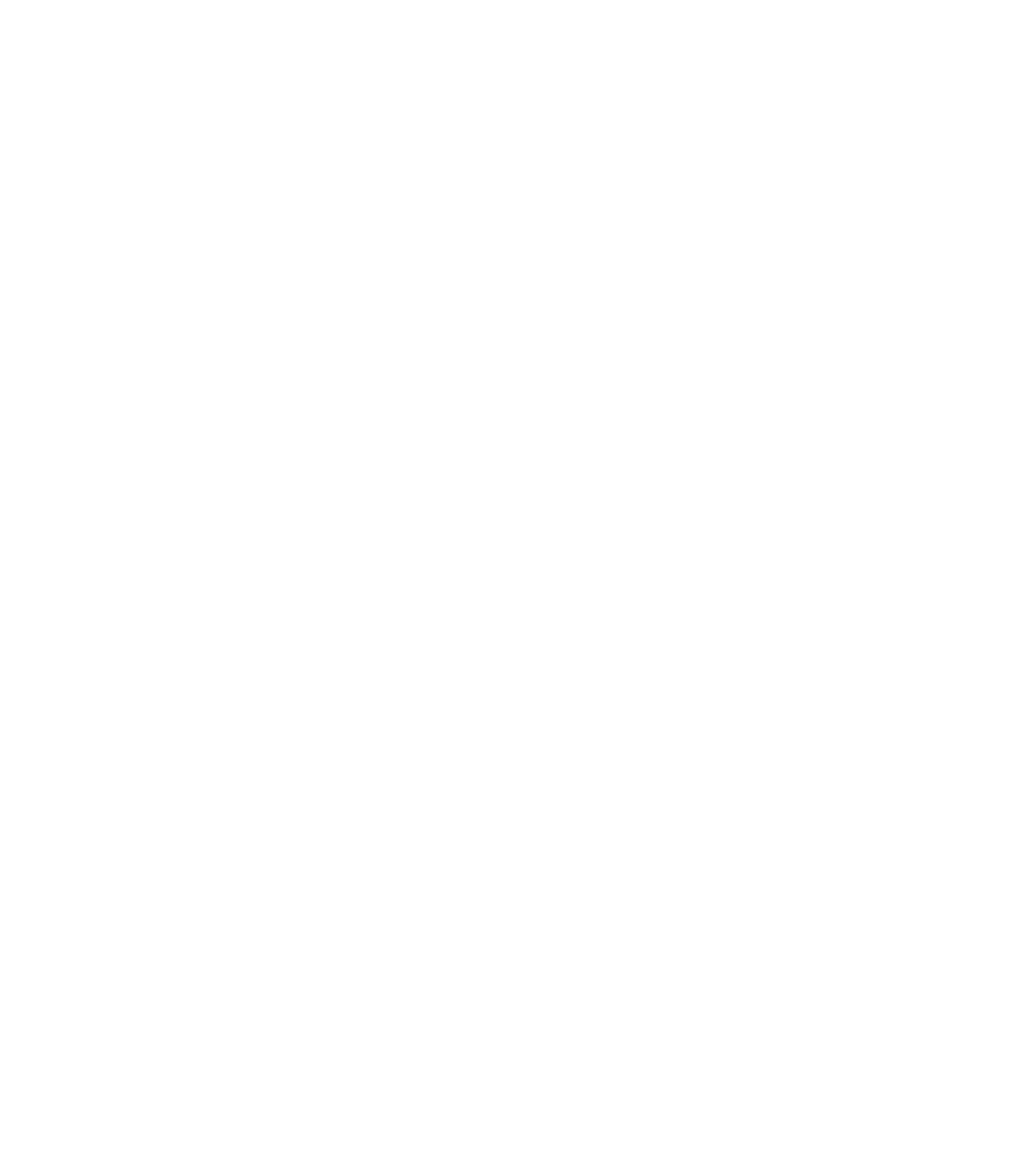
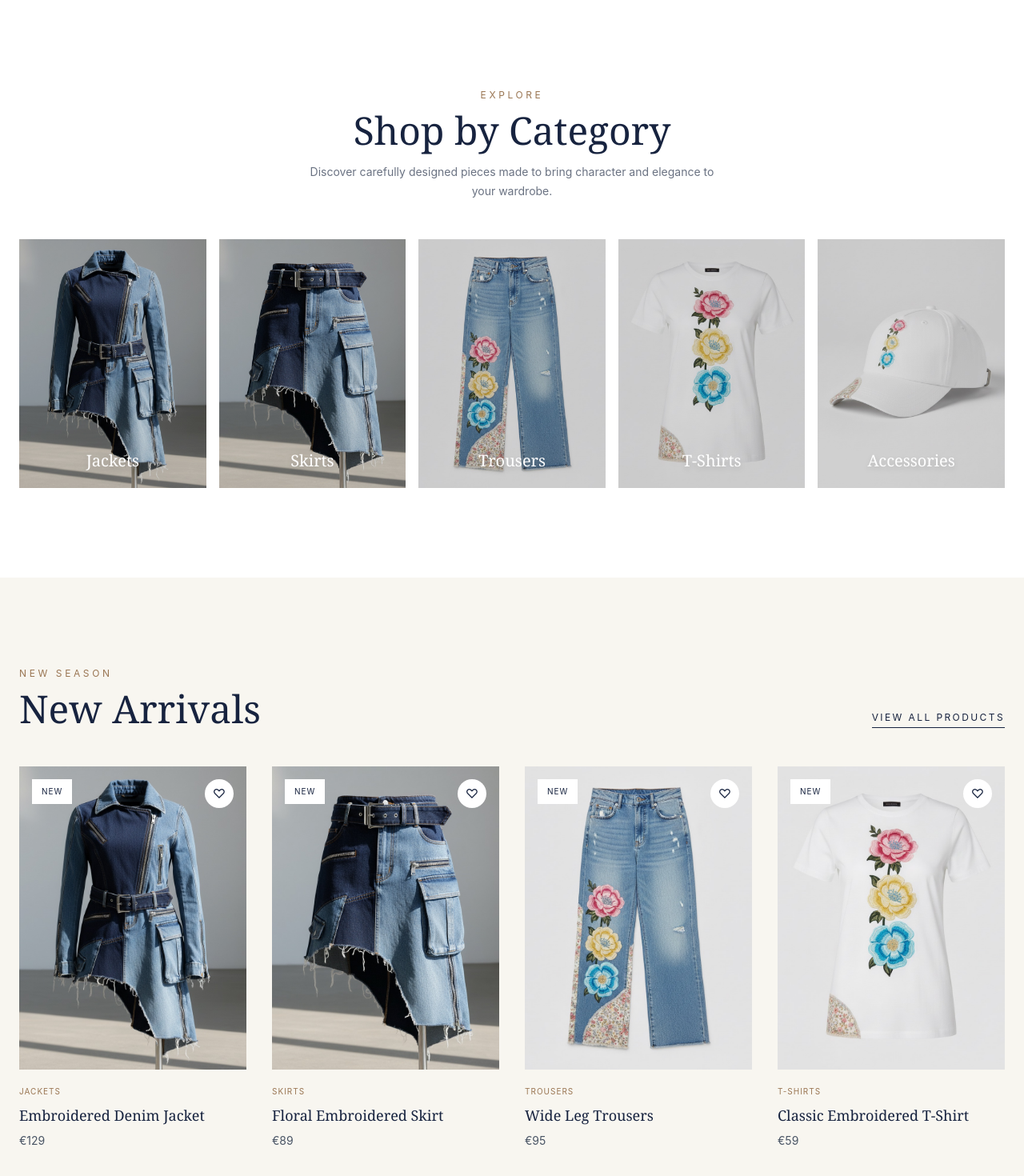
Before and after one commit to zarakhansari/zizocutoure, a React (Vite) app: page / in a window 1280 px wide. Shown: the part 786-2256 px from the top of the page at 80% size. Before the commit the page ends 800 px from the top, so only its background shows below. Built offline with nearby package versions, Linux system fonts and the light colour scheme.

Commit message:
feat: add CategorySection and ProductSection components to the homepage

```diff
--- a/src/App.tsx
+++ b/src/App.tsx
@@ -1,5 +1,7 @@
 import Navbar from "./components/Navbar";
 import Hero from "./components/Hero";
+import CategorySection from "./components/CategorySection";
+import ProductSection from "./components/ProductSection";
 
 function App() {
   return (
@@ -8,6 +10,8 @@ function App() {
 
       <main>
         <Hero />
+        <CategorySection />
+        <ProductSection />
       </main>
     </>
   );
--- /dev/null
+++ b/src/components/CategorySection.tsx
@@ -0,0 +1,89 @@
+import { Link } from "react-router";
+
+const categories = [
+    {
+        name: "Jackets",
+        image: "/images/jacket.jpeg",
+        link: "/women",
+    },
+    {
+        name: "Skirts",
+        image: "/images/skirt.jpeg",
+        link: "/women",
+    },
+    {
+        name: "Trousers",
+        image: "/images/trousers.jpeg",
+        link: "/women",
+    },
+    {
+        name: "T-Shirts",
+        image: "/images/Tshirt.jpeg",
+        link: "/women",
+    },
+    {
+        name: "Accessories",
+        image: "/images/Cap.jpeg",
+        link: "/accessories",
+    },
+];
+
+const CategorySection = () => {
+    return (
+        <section className="bg-white px-6 py-20 md:py-28">
+            <div className="mx-auto max-w-7xl">
+
+                {/* Section heading */}
+                <div className="mb-12 text-center">
+                    <p className="mb-3 text-xs uppercase tracking-[0.3em] text-[#9A7653]">
+                        Explore
+                    </p>
+
+                    <h2 className="font-serif text-4xl text-[#17233F] md:text-5xl">
+                        Shop by Category
+                    </h2>
+
+                    <p className="mx-auto mt-4 max-w-lg text-sm leading-6 text-gray-500">
+                        Discover carefully designed pieces made to bring
+                        character and elegance to your wardrobe.
+                    </p>
+                </div>
+
+                {/* Categories */}
+                <div className="grid grid-cols-2 gap-4 md:grid-cols-3 lg:grid-cols-5">
+
+                    {categories.map((category) => (
+                        <Link
+                            key={category.name}
+                            to={category.link}
+                            className="group"
+                        >
+                            {/* Image */}
+                            <div className="relative aspect-[3/4] overflow-hidden bg-[#F8F6F0]">
+                                <img
+                                    src={category.image}
+                                    alt={category.name}
+                                    className="h-full w-full object-cover transition duration-500 group-hover:scale-105"
+                                />
+
+                                {/* Overlay */}
+                                <div className="absolute inset-0 bg-black/10 transition duration-300 group-hover:bg-black/25" />
+
+                                {/* Category name */}
+                                <div className="absolute inset-x-0 bottom-0 p-5">
+                                    <h3 className="text-center font-serif text-xl text-white drop-shadow-md">
+                                        {category.name}
+                                    </h3>
+                                </div>
+                            </div>
+                        </Link>
+                    ))}
+
+                </div>
+
+            </div>
+        </section>
+    );
+};
+
+export default CategorySection;
--- /dev/null
+++ b/src/components/ProductSection.tsx
@@ -0,0 +1,134 @@
+import { Link } from "react-router";
+
+const products = [
+    {
+        id: 1,
+        name: "Embroidered Denim Jacket",
+        price: "€129",
+        image: "/images/jacket.jpeg",
+        category: "Jackets",
+    },
+    {
+        id: 2,
+        name: "Floral Embroidered Skirt",
+        price: "€89",
+        image: "/images/skirt.jpeg",
+        category: "Skirts",
+    },
+    {
+        id: 3,
+        name: "Wide Leg Trousers",
+        price: "€95",
+        image: "/images/trousers.jpeg",
+        category: "Trousers",
+    },
+    {
+        id: 4,
+        name: "Classic Embroidered T-Shirt",
+        price: "€59",
+        image: "/images/Tshirt.jpeg",
+        category: "T-Shirts",
+    },
+];
+
+const ProductSection = () => {
+    return (
+        <section className="bg-[#F8F6F0] px-6 py-20 md:py-28">
+            <div className="mx-auto max-w-7xl">
+
+                {/* Heading */}
+                <div className="mb-12 flex flex-col justify-between gap-6 md:flex-row md:items-end">
+
+                    <div>
+                        <p className="mb-3 text-xs uppercase tracking-[0.3em] text-[#9A7653]">
+                            New Season
+                        </p>
+
+                        <h2 className="font-serif text-4xl text-[#17233F] md:text-5xl">
+                            New Arrivals
+                        </h2>
+                    </div>
+
+                    <Link
+                        to="/new-in"
+                        className="w-fit border-b border-[#17233F] pb-1 text-xs uppercase tracking-[0.2em] text-[#17233F] transition-colors duration-300 hover:border-[#9A7653] hover:text-[#9A7653]"
+                    >
+                        View All Products
+                    </Link>
+
+                </div>
+
+                {/* Product Grid */}
+                <div className="grid grid-cols-1 gap-8 sm:grid-cols-2 lg:grid-cols-4">
+
+                    {products.map((product) => (
+                        <article key={product.id} className="group">
+
+                            {/* Product Image */}
+                            <Link to={`/product/${product.id}`}>
+                                <div className="relative aspect-[3/4] overflow-hidden bg-white">
+
+                                    <img
+                                        src={product.image}
+                                        alt={product.name}
+                                        className="h-full w-full object-cover transition duration-700 group-hover:scale-105"
+                                    />
+
+                                    {/* New badge */}
+                                    <span className="absolute left-4 top-4 bg-white px-3 py-2 text-[10px] uppercase tracking-widest text-[#17233F]">
+                                        New
+                                    </span>
+
+                                    {/* Wishlist */}
+                                    <button
+                                        type="button"
+                                        aria-label={`Add ${product.name} to wishlist`}
+                                        onClick={(event) => event.preventDefault()}
+                                        className="absolute right-4 top-4 flex h-9 w-9 items-center justify-center rounded-full bg-white text-[#17233F] transition hover:text-[#9A7653]"
+                                    >
+                                        ♡
+                                    </button>
+
+                                    {/* Quick Add */}
+                                    <div className="absolute bottom-0 left-0 right-0 translate-y-full bg-[#17233F] transition duration-300 group-hover:translate-y-0">
+                                        <button
+                                            type="button"
+                                            className="w-full py-4 text-xs uppercase tracking-[0.2em] text-white"
+                                        >
+                                            Quick Add
+                                        </button>
+                                    </div>
+
+                                </div>
+                            </Link>
+
+                            {/* Product Information */}
+                            <div className="pt-5">
+
+                                <p className="mb-2 text-[10px] uppercase tracking-widest text-[#9A7653]">
+                                    {product.category}
+                                </p>
+
+                                <Link to={`/product/${product.id}`}>
+                                    <h3 className="font-serif text-lg text-[#17233F] transition-colors duration-300 hover:text-[#9A7653]">
+                                        {product.name}
+                                    </h3>
+                                </Link>
+
+                                <p className="mt-2 text-sm text-gray-600">
+                                    {product.price}
+                                </p>
+
+                            </div>
+
+                        </article>
+                    ))}
+
+                </div>
+
+            </div>
+        </section>
+    );
+};
+
+export default ProductSection;
```
